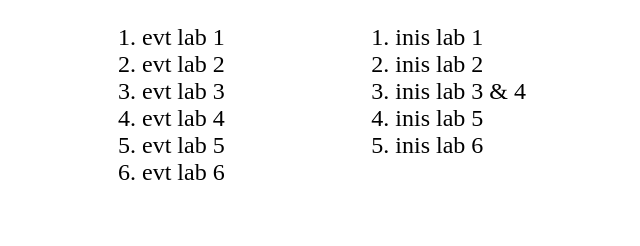
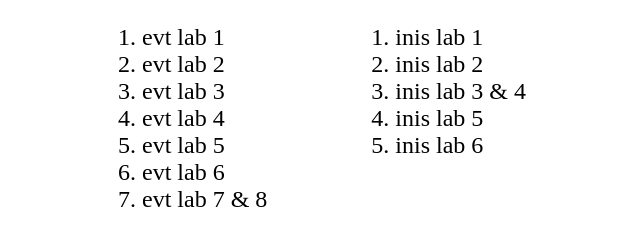
Before and after one commit to senyavitrazov/inis-evt-labs, a plain HTML site: page index.html in a window 1280 px wide. Shown: the whole page, without its empty margins (306-946 px from the left). Drawn offline with Linux system fonts and the light colour scheme.

Commit message:
feat: evt 7&8

```diff
--- a/index.html
+++ b/index.html
@@ -15,6 +15,7 @@
     <li class="list__item"><a href="./evt-fourth/4_lab_EVT.html">evt lab 4</a></li>
     <li class="list__item"><a href="./evt-fifth/5_lab_EVT.html">evt lab 5</a></li>
     <li class="list__item"><a href="./evt-sixth/6_lab_EVT.html">evt lab 6</a></li>
+    <li class="list__item"><a href="https://rolling-scopes-school.github.io/senyavitrazov-JSFE2021Q3/museum/">evt lab 7 & 8</a></li>
   </ol>
   <ol class="list_inis">
     <li class="list__item"><a href="./inis-first/index.html">inis lab 1</a></li>
```
